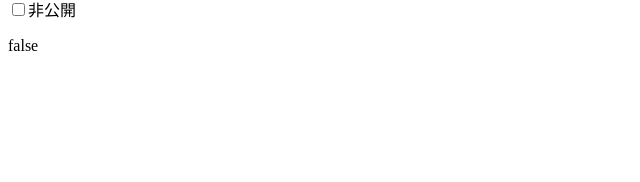
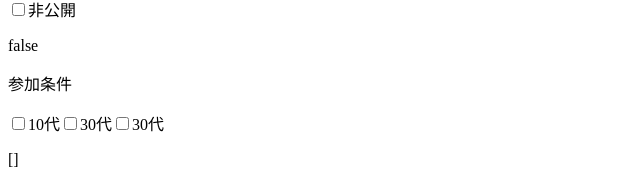
Before and after one commit to sora1129/vue-spa, a Vue app: page / in a window 1280 px wide. Shown: the part 667-849 px from the top of the page, without its empty margins (0-640 px from the left). Before the commit the page ends 800 px from the top, so only its background shows below. Built offline with nearby package versions, Linux system fonts and the light colour scheme.

Commit message:
feat: 複数のチェックボックスの双方向データバインディング

```diff
--- a/src/App.vue
+++ b/src/App.vue
@@ -47,6 +47,30 @@
       >
       <label for="isPraivate">非公開</label>
       <p>{{ eventData.isPraivate}}</p>
+
+      <p>参加条件</p>
+      <input
+        type="checkbox"
+        id="10"
+        value="10代"
+        v-model="eventData.target"
+      >
+      <label for="10">10代</label>
+      <input
+        type="checkbox"
+        id="20"
+        value="20代"
+        v-model="eventData.target"
+      >
+      <label for="30">30代</label>
+      <input
+        type="checkbox"
+        id="30"
+        value="30代"
+        v-model="eventData.target"
+      >
+      <label for="30">30代</label>
+      <p>{{ eventData.target }}</p>
     </div>
   </div>
 </template>
@@ -66,7 +90,8 @@
           maxNumber: 0,
           host: "",
           detail: "",
-          isPraivate: false
+          isPraivate: false,
+          target: []
         }
       };
     },
```
